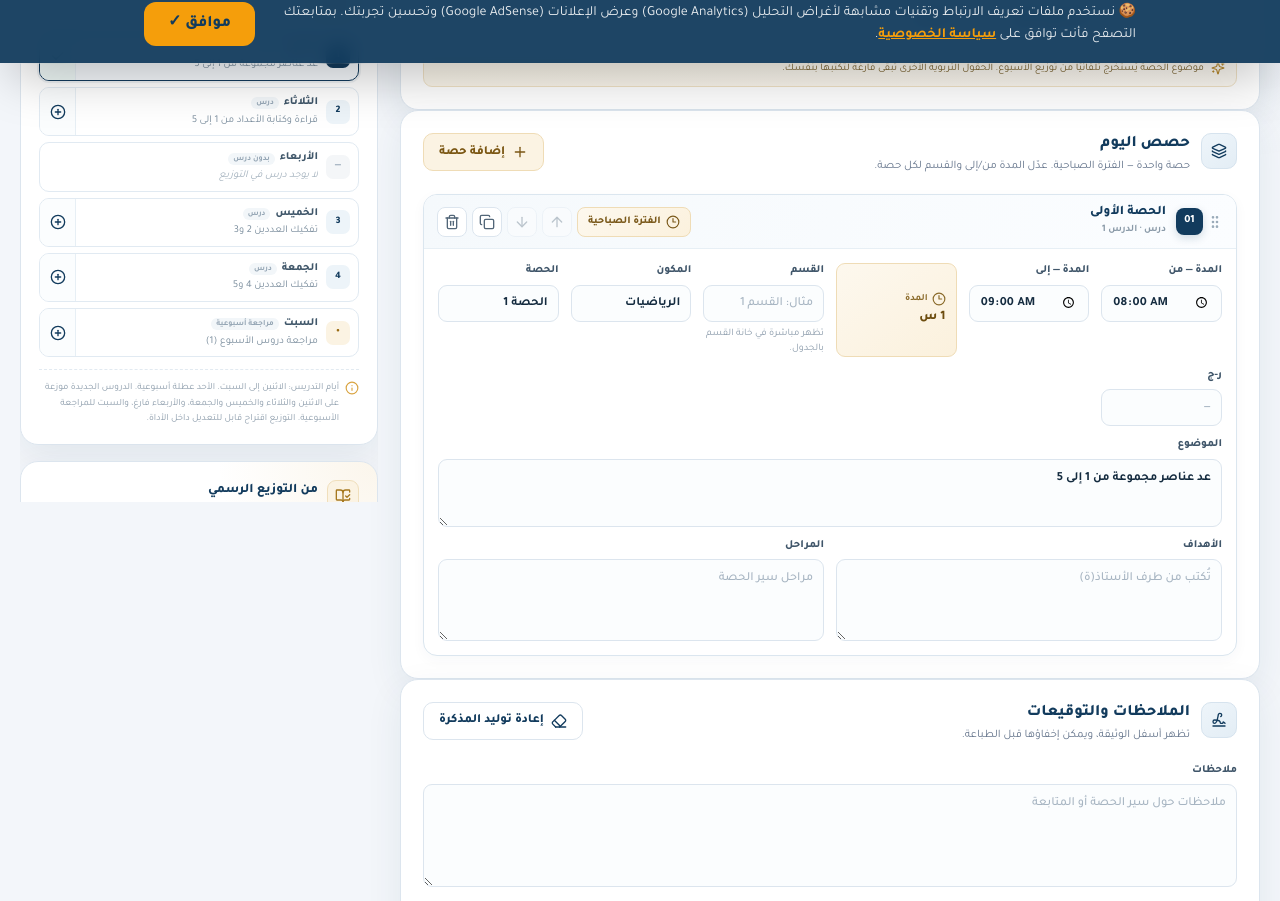
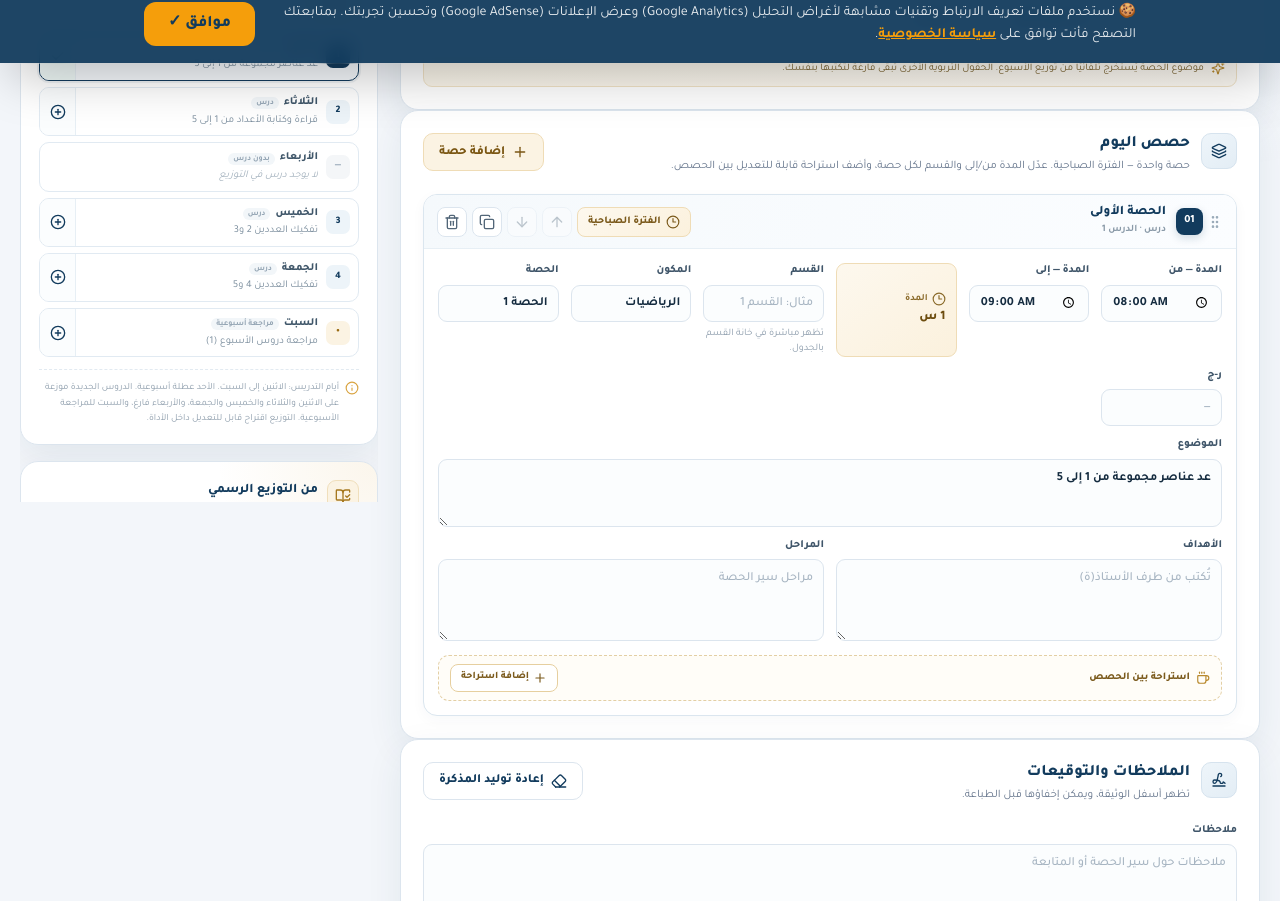
Before and after one commit to modarispro01-lab/moudaris-pro, a Next.js app: page /tools/daily-memo-explicit in a window 1280 px wide. Shown: the part 737-1638 px from the top of the page. Built offline with nearby package versions, Linux system fonts and the light colour scheme.

Commit message:
feat(daily-memo): add editable breaks between lessons
Teachers can add a break after any lesson, adjust its duration in minutes with quick presets, and see it as a dedicated row between lessons in the A4 sheet. Blank filler rows account for breaks so the print keeps a full page.

```diff
--- a/src/components/daily-memo/DailyMemoApp.tsx
+++ b/src/components/daily-memo/DailyMemoApp.tsx
@@ -189,6 +189,7 @@ function buildMemo(
     sourceLessonNumber: day.lessonNumber ?? null,
     sourceDayKey: day.dayKey,
     kind: day.kind,
+    breakMinutes: 0,
   };
 
   return {
@@ -570,6 +571,7 @@ export default function DailyMemoApp({ catalog }: { catalog: Catalog }) {
         session: `الحصة ${previous.lessons.length + 1}`,
         rj: "",
         kind: "lesson",
+        breakMinutes: 0,
       };
       return { ...previous, lessons: [...previous.lessons, lesson] };
     });
@@ -600,6 +602,7 @@ export default function DailyMemoApp({ catalog }: { catalog: Catalog }) {
         sourceLessonNumber: sourceDay.lessonNumber ?? null,
         sourceDayKey: sourceDay.dayKey,
         kind: sourceDay.kind,
+        breakMinutes: 0,
       };
       return { ...previous, lessons: [...base, lesson] };
     });
@@ -628,6 +631,7 @@ export default function DailyMemoApp({ catalog }: { catalog: Catalog }) {
         sourceLessonNumber: undefined,
         kind: "lesson",
         session: `الحصة ${previous.lessons.length + 1}`,
+        breakMinutes: 0,
       };
       return { ...previous, lessons: [...previous.lessons, copy] };
     });
--- a/src/components/daily-memo/MemoEditor.tsx
+++ b/src/components/daily-memo/MemoEditor.tsx
@@ -5,6 +5,7 @@ import {
   ArrowDown,
   ArrowUp,
   Clock3,
+  Coffee,
   Copy,
   Eraser,
   FileText,
@@ -26,8 +27,10 @@ import {
   cx,
   durationLabel,
   fieldLabel,
+  formatDuration,
   formatLongDate,
   KIND_LABELS,
+  lessonBreakMinutes,
   lessonsCountLabel,
   periodLabel,
   sortedFields,
@@ -128,6 +131,8 @@ function LessonCard({
   const objectives = template.fields.find((field) => field.key === "objectives");
   const stages = template.fields.find((field) => field.key === "stages");
   const duration = durationLabel(lesson.timeFrom, lesson.timeTo);
+  const breakMinutes = lessonBreakMinutes(lesson);
+  const breakActive = breakMinutes > 0;
   const update = (patch: Partial<MemoLesson>) => onLessonChange(lesson.id, patch);
 
   return (
@@ -228,6 +233,71 @@ function LessonCard({
         <Label field={stages}>
           {inputFor(stages!, lesson.stages, (value) => update({ stages: value }))}
         </Label>
+      </div>
+
+      <div className={cx("memo-break-box", breakActive && "is-active")}>
+        <div className="memo-break-head">
+          <span className="memo-break-label">
+            <Coffee className="h-3.5 w-3.5" />
+            استراحة بين الحصص
+          </span>
+          {breakActive ? (
+            <span className="memo-break-summary">
+              {formatDuration(breakMinutes)} بعد هذه الحصة
+            </span>
+          ) : (
+            <button
+              type="button"
+              className="memo-break-add"
+              onClick={() => update({ breakMinutes: 15 })}
+            >
+              <Plus className="h-3.5 w-3.5" />
+              إضافة استراحة
+            </button>
+          )}
+        </div>
+        {breakActive ? (
+          <div className="memo-break-body">
+            <label className="memo-break-duration">
+              <span>المدة بالدقائق</span>
+              <input
+                type="number"
+                min={1}
+                max={180}
+                step={1}
+                value={breakMinutes}
+                onChange={(event) => {
+                  const value = Number(event.target.value);
+                  update({
+                    breakMinutes: Number.isFinite(value)
+                      ? Math.min(180, Math.max(1, Math.round(value)))
+                      : 1,
+                  });
+                }}
+              />
+            </label>
+            <div className="memo-break-presets" role="group" aria-label="مدد جاهزة للاستراحة">
+              {[10, 15, 20, 30].map((value) => (
+                <button
+                  key={value}
+                  type="button"
+                  className={cx("memo-break-preset", breakMinutes === value && "is-active")}
+                  onClick={() => update({ breakMinutes: value })}
+                >
+                  {value} د
+                </button>
+              ))}
+            </div>
+            <button
+              type="button"
+              className="memo-break-remove"
+              onClick={() => update({ breakMinutes: 0 })}
+            >
+              <Trash2 className="h-3.5 w-3.5" />
+              إزالة
+            </button>
+          </div>
+        ) : null}
       </div>
     </article>
   );
@@ -341,7 +411,7 @@ export default function MemoEditor({
               <h2>حصص اليوم</h2>
               <p>
                 {memo.lessons.length
-                  ? `${lessonsCountLabel(memo.lessons.length)} — ${periodLabel(template, memo.period)}. عدّل المدة من/إلى والقسم لكل حصة.`
+                  ? `${lessonsCountLabel(memo.lessons.length)} — ${periodLabel(template, memo.period)}. عدّل المدة من/إلى والقسم لكل حصة، وأضف استراحة قابلة للتعديل بين الحصص.`
                   : `لا توجد حصص بعد. أضف حصة فارغة أو اختر درسًا من خريطة الأسبوع — ${periodLabel(template, memo.period)}.`}
               </p>
             </div>
--- a/src/components/daily-memo/MemoSheet.tsx
+++ b/src/components/daily-memo/MemoSheet.tsx
@@ -1,11 +1,15 @@
 "use client";
 
+import { Fragment } from "react";
 import type { MemoLesson, MemoState, TemplateConfig } from "./types";
 import {
+  breaksCountLabel,
   cx,
   durationLabel,
   fieldLabel,
+  formatDuration,
   formatLongDate,
+  lessonBreakMinutes,
   lessonsCountLabel,
   periodLabel,
 } from "./types";
@@ -116,11 +120,28 @@ function blankRow(template: TemplateConfig, rowKey: string) {
   );
 }
 
+function breakRow(lesson: MemoLesson, template: TemplateConfig) {
+  const minutes = lessonBreakMinutes(lesson);
+  if (!minutes) return null;
+  return (
+    <tr key={`${lesson.id}-break`} className="ms-break-row">
+      <td colSpan={template.tableColumns.length}>
+        <span className="ms-break-inner">
+          <b>استراحة</b>
+          <i aria-hidden="true" />
+          <em>{formatDuration(minutes)}</em>
+        </span>
+      </td>
+    </tr>
+  );
+}
+
 export default function MemoSheet({ memo, template }: Props) {
   const lessons = memo.lessons;
   const period = memo.period;
   const blockTitle = periodLabel(template, period);
-  const blankRows = Math.max(0, 8 - lessons.length);
+  const breakCount = lessons.filter((lesson) => lessonBreakMinutes(lesson) > 0).length;
+  const blankRows = Math.max(0, 8 - lessons.length - breakCount);
   const meta = [
     { label: fieldLabel(template, "date", "التاريخ"), value: formatLongDate(memo.date) },
     { label: fieldLabel(template, "day", "اليوم"), value: valueOrDash(memo.day) },
@@ -196,12 +217,19 @@ export default function MemoSheet({ memo, template }: Props) {
               <span>{blockTitle}</span>
               <em>
                 {lessons.length
-                  ? lessonsCountLabel(lessons.length)
+                  ? `${lessonsCountLabel(lessons.length)}${
+                      breakCount ? ` · ${breaksCountLabel(breakCount)}` : ""
+                    }`
                   : "بدون حصص — استعمل الصفوف الفارغة"}
               </em>
             </td>
           </tr>
-          {lessons.map((lesson, index) => lessonRow(lesson, template, index))}
+          {lessons.map((lesson, index) => (
+            <Fragment key={lesson.id}>
+              {lessonRow(lesson, template, index)}
+              {breakRow(lesson, template)}
+            </Fragment>
+          ))}
           {Array.from({ length: blankRows }).map((_, index) =>
             blankRow(template, `blank-${period}-${index}`)
           )}
--- a/src/components/daily-memo/memo.css
+++ b/src/components/daily-memo/memo.css
@@ -950,6 +950,178 @@
   font-weight: 900;
 }
 
+/* ============================ استراحة بين الحصص ============================ */
+
+.memo-break-box {
+  margin: 0 14px 14px;
+  border: 1px dashed #e3cfa5;
+  border-radius: 11px;
+  background: #fffdf8;
+  overflow: hidden;
+  transition: border-color 0.15s, background 0.15s;
+}
+
+.memo-break-box.is-active {
+  border-style: solid;
+  border-color: #e6cf9f;
+  background: linear-gradient(145deg, #fffdf8, #fdf6e7);
+}
+
+.memo-break-head {
+  display: flex;
+  align-items: center;
+  justify-content: space-between;
+  gap: 8px;
+  flex-wrap: wrap;
+  padding: 8px 11px;
+}
+
+.memo-break-label {
+  display: inline-flex;
+  align-items: center;
+  gap: 6px;
+  color: #7b5a1c;
+  font-size: 10.5px;
+  font-weight: 800;
+}
+
+.memo-break-label svg {
+  color: #b8892d;
+  flex-shrink: 0;
+}
+
+.memo-break-add {
+  display: inline-flex;
+  align-items: center;
+  gap: 4px;
+  height: 28px;
+  padding: 0 10px;
+  border: 1px solid #e6cf9f;
+  border-radius: 8px;
+  background: #fff;
+  color: #7b5a1c;
+  font-family: inherit;
+  font-size: 10px;
+  font-weight: 800;
+  cursor: pointer;
+  transition: background 0.15s, border-color 0.15s;
+}
+
+.memo-break-add:hover {
+  background: #fbf1dd;
+  border-color: #d9b66e;
+}
+
+.memo-break-summary {
+  display: inline-flex;
+  align-items: center;
+  gap: 4px;
+  padding: 4px 9px;
+  border: 1px solid #efdcb6;
+  border-radius: 999px;
+  background: #fff;
+  color: #7b5a1c;
+  font-size: 10px;
+  font-weight: 800;
+}
+
+.memo-break-body {
+  display: flex;
+  align-items: flex-end;
+  gap: 10px;
+  flex-wrap: wrap;
+  margin-top: -1px;
+  padding: 9px 11px 10px;
+  border-top: 1px dashed #efdfbf;
+}
+
+.memo-break-duration {
+  display: flex;
+  flex-direction: column;
+  gap: 3px;
+}
+
+.memo-break-duration span {
+  color: #8a6a29;
+  font-size: 9.5px;
+  font-weight: 700;
+}
+
+.memo-break-duration input {
+  width: 84px;
+  height: 34px;
+  padding: 0 9px;
+  border: 1px solid #e6cf9f;
+  border-radius: 8px;
+  background: #fff;
+  color: #5b420f;
+  font-family: inherit;
+  font-size: 13px;
+  font-weight: 800;
+  text-align: center;
+}
+
+.memo-break-duration input:focus {
+  outline: none;
+  border-color: #c89a3f;
+  box-shadow: 0 0 0 3px rgba(201, 151, 54, 0.12);
+}
+
+.memo-break-presets {
+  display: flex;
+  align-items: center;
+  gap: 4px;
+  flex-wrap: wrap;
+}
+
+.memo-break-preset {
+  height: 28px;
+  min-width: 38px;
+  padding: 0 7px;
+  border: 1px solid #e8d7b4;
+  border-radius: 7px;
+  background: #fff;
+  color: #80652c;
+  font-family: inherit;
+  font-size: 10px;
+  font-weight: 800;
+  cursor: pointer;
+  transition: background 0.15s, color 0.15s, border-color 0.15s;
+}
+
+.memo-break-preset:hover {
+  background: #fbf3e3;
+}
+
+.memo-break-preset.is-active {
+  border-color: #7b5a1c;
+  background: #7b5a1c;
+  color: #fff;
+}
+
+.memo-break-remove {
+  display: inline-flex;
+  align-items: center;
+  gap: 4px;
+  height: 28px;
+  margin-inline-start: auto;
+  padding: 0 8px;
+  border: 1px solid #f0d5d5;
+  border-radius: 7px;
+  background: #fff;
+  color: #a14747;
+  font-family: inherit;
+  font-size: 10px;
+  font-weight: 800;
+  cursor: pointer;
+  transition: background 0.15s, border-color 0.15s;
+}
+
+.memo-break-remove:hover {
+  background: #fdf2f2;
+  border-color: #e8bcbc;
+}
+
 .memo-empty-add {
   display: flex;
   flex-direction: column;
@@ -1876,14 +2048,46 @@
   padding-top: 0.3mm;
 }
 
-.ms-break td {
-  background: #f3f6f9 !important;
-  color: #7a8d9c !important;
+.ms-table tbody tr.ms-break-row {
+  height: 7mm;
+}
+
+.ms-table tbody tr.ms-break-row td {
+  background: linear-gradient(90deg, #fdf8ee, #fbf3e3 50%, #fdf8ee) !important;
+  border-top: 0.3mm dashed #d8b46b;
+  border-bottom: 0.3mm dashed #d8b46b;
+  padding: 1mm 2mm !important;
   text-align: center !important;
+}
+
+.ms-break-inner {
+  display: inline-flex;
+  align-items: center;
+  justify-content: center;
+  gap: 2mm;
+  color: #7b5a1c;
+}
+
+.ms-break-inner b {
   font-size: 6pt;
-  font-weight: 700;
-  letter-spacing: 0.25mm;
-  padding: 0.9mm !important;
+  font-weight: 800;
+  letter-spacing: 0.3mm;
+}
+
+.ms-break-inner i {
+  width: 16mm;
+  height: 0.25mm;
+  background: #e3c98f;
+}
+
+.ms-break-inner em {
+  padding: 0.25mm 2mm;
+  border: 0.25mm solid #e7cf9e;
+  border-radius: 99px;
+  background: #fffdf8;
+  font-style: normal;
+  font-size: 5.8pt;
+  font-weight: 800;
 }
 
 .ms-center {
@@ -2278,6 +2482,18 @@
     gap: 9px;
   }
 
+  .memo-break-box {
+    margin: 0 11px 11px;
+  }
+
+  .memo-break-body {
+    gap: 8px;
+  }
+
+  .memo-break-remove {
+    margin-inline-start: 0;
+  }
+
   .memo-lesson-grid > .memo-field,
   .memo-duration-box {
     grid-column: span 6;
--- a/src/components/daily-memo/types.ts
+++ b/src/components/daily-memo/types.ts
@@ -153,6 +153,8 @@ export interface MemoLesson {
   sourceLessonNumber?: number | null;
   sourceDayKey?: string;
   kind?: LessonKind;
+  /** مدة الاستراحة بالدقائق بعد هذه الحصة؛ 0 أو غير موجودة = بدون استراحة. */
+  breakMinutes?: number;
 }
 
 export interface MemoState {
@@ -268,6 +270,20 @@ export function durationLabel(from: string, to: string): string {
   return formatDuration(timesToMinutes(from, to));
 }
 
+/** مدة الاستراحة بعد الحصة، مع تجاهل القيم غير الصالحة. */
+export function lessonBreakMinutes(lesson: MemoLesson): number {
+  const value = Number(lesson.breakMinutes ?? 0);
+  if (!Number.isFinite(value) || value <= 0) return 0;
+  return Math.min(180, Math.round(value));
+}
+
+export function breaksCountLabel(count: number): string {
+  if (count === 1) return "استراحة واحدة";
+  if (count === 2) return "استراحتان";
+  if (count >= 3 && count <= 10) return `${count} استراحات`;
+  return `${count} استراحة`;
+}
+
 export function todayIso(): string {
   const now = new Date();
   const year = now.getFullYear();
```
